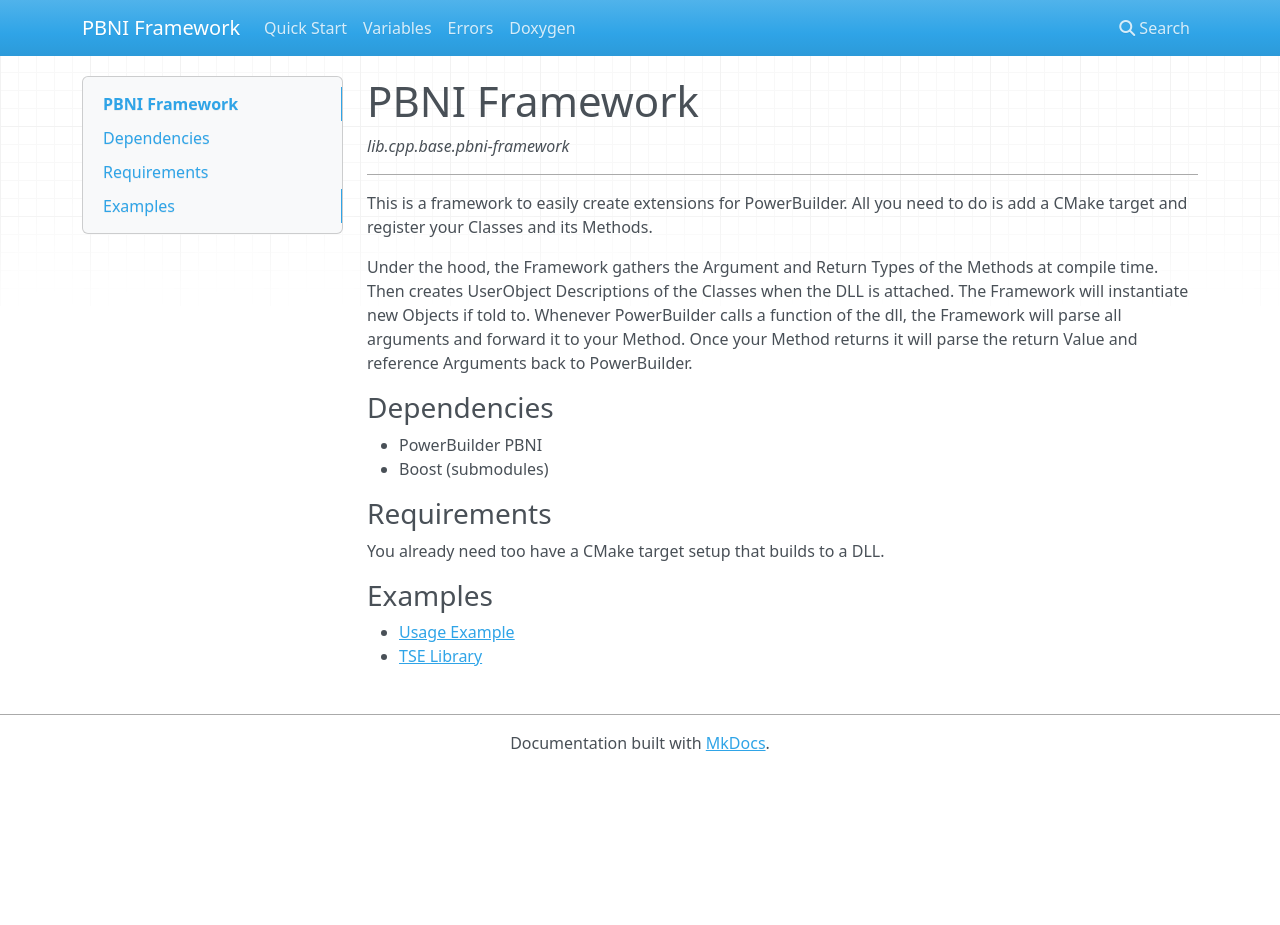
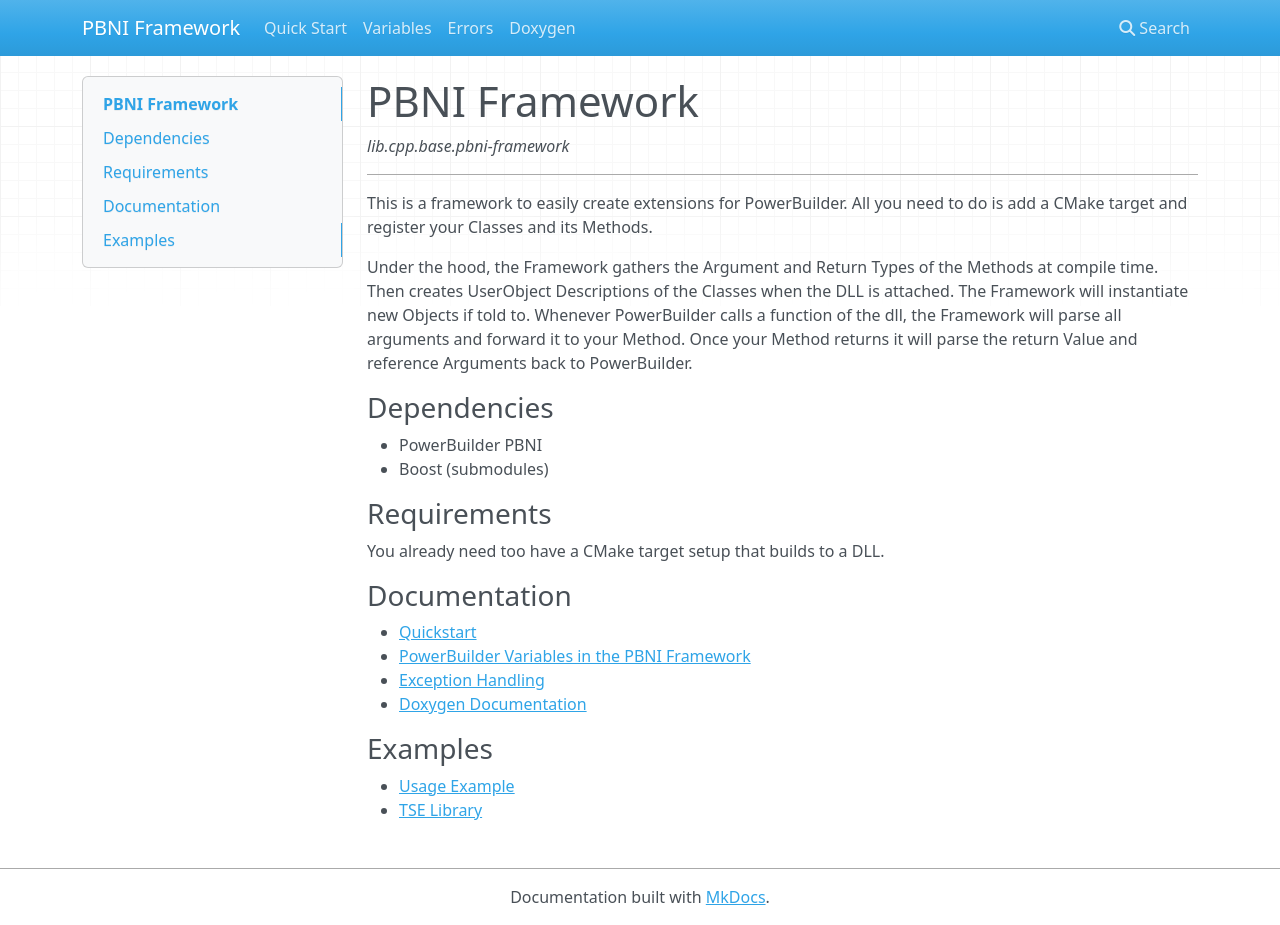
Before and after one commit to informaticon/lib.cpp.base.pbni-framework, an MkDocs documentation site: the page built from docs/index.md, in a window 1280 px wide and 925 px high. Built offline with MkDocs 1.6.1, drawn with Linux system fonts in a browser that asks for light colours; nearby versions of some CDN libraries.

Commit message:
Add documentation links

```diff
--- a/docs/index.md
+++ b/docs/index.md
@@ -8,7 +8,6 @@ All you need to do is add a CMake target and register your Classes and its Metho
 
 Under the hood, the Framework gathers the Argument and Return Types of the Methods at compile time. Then creates UserObject Descriptions of the Classes when the DLL is attached. The Framework will instantiate new Objects if told to. Whenever PowerBuilder calls a function of the dll, the Framework will parse all arguments and forward it to your Method. Once your Method returns it will parse the return Value and reference Arguments back to PowerBuilder.
 
-
 ### Dependencies
  - PowerBuilder PBNI
  - Boost (submodules)
@@ -16,6 +15,12 @@ Under the hood, the Framework gathers the Argument and Return Types of the Metho
 ### Requirements
 You already need too have a CMake target setup that builds to a DLL.
 
+### Documentation
+  - [Quickstart](quick-start.md)
+  - [PowerBuilder Variables in the PBNI Framework](variables.md)
+  - [Exception Handling](errors.md)
+  - [Doxygen Documentation](https://github.com/informaticon/lib.cpp.base.pbni-framework/tree/main/docs/doxygen)
+
 ### Examples
  - [Usage Example](https://github.com/informaticon/div.cpp.base.pbni-framework-usage-example)
  - [TSE Library](https://github.com/informaticon/lib.pbni.base.tse)
```
